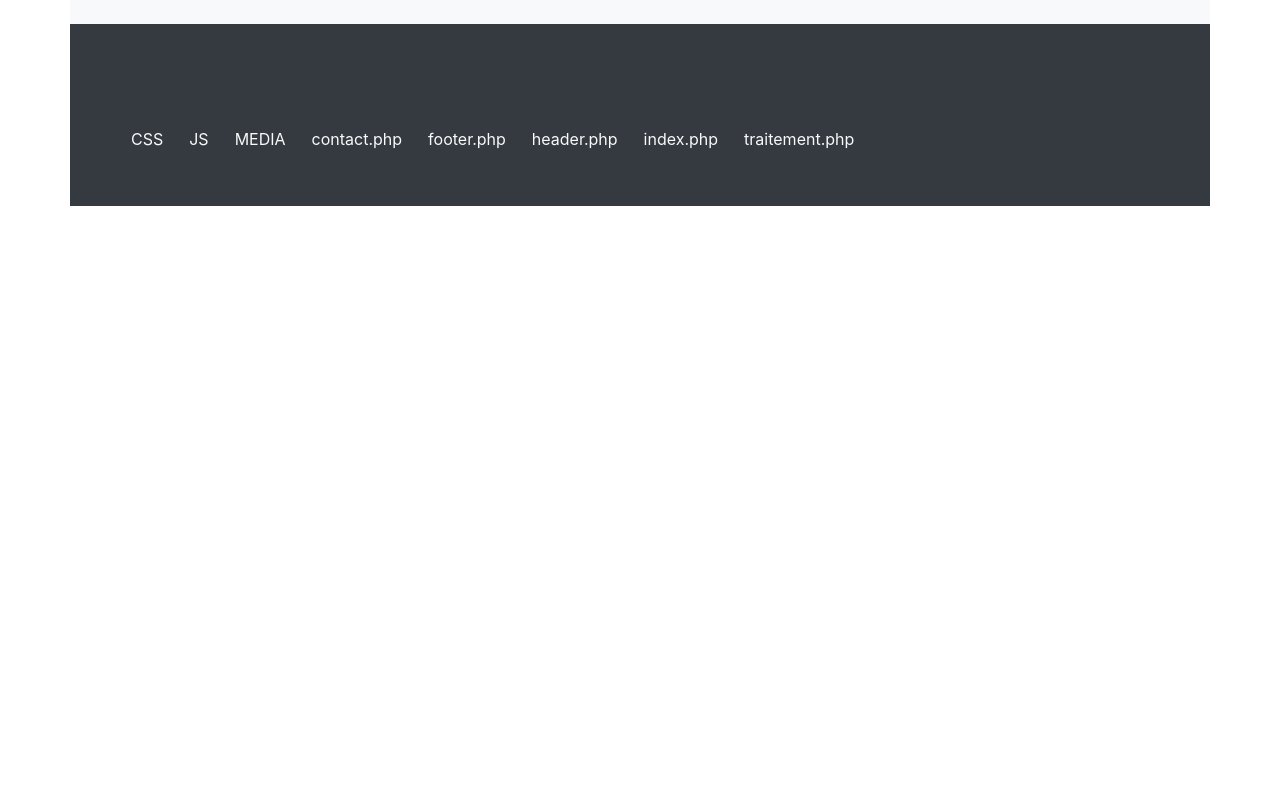
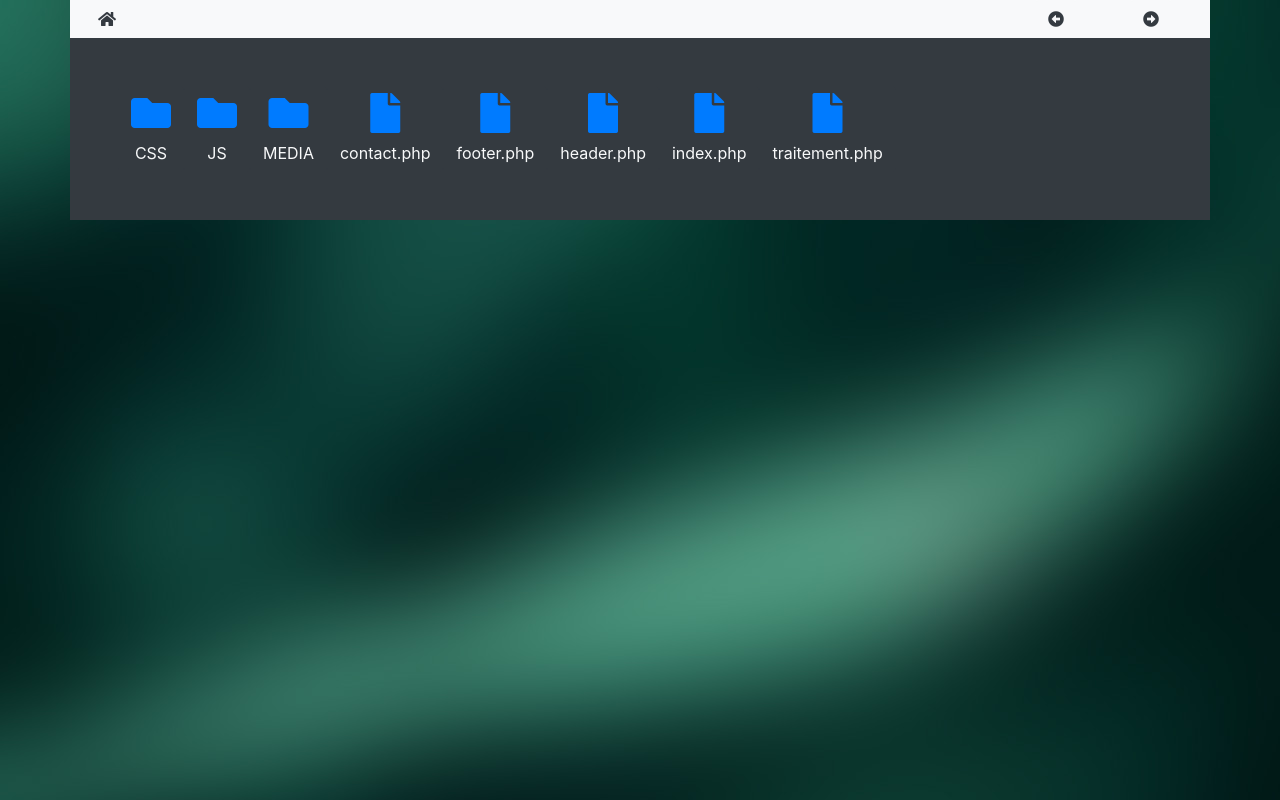
Before and after one commit to Spriinty/explorerfile, a PHP site: page /index.php in a window 1280 px wide. Run offline with PHP 8.4, Linux system fonts and the light colour scheme; some libraries are stand-ins or nearby versions.

Commit message:
Background + Fontawesome icons

```diff
--- a/header.php
+++ b/header.php
@@ -7,7 +7,7 @@
 
     <!-- Bootstrap CSS -->
     <link rel="stylesheet" href="https://stackpath.bootstrapcdn.com/bootstrap/4.3.1/css/bootstrap.min.css" integrity="sha384-ggOyR0iXCbMQv3Xipma34MD+dH/1fQ784/j6cY/iJTQUOhcWr7x9JvoRxT2MZw1T" crossorigin="anonymous">
+    <link rel="stylesheet" href="https://use.fontawesome.com/releases/v5.5.0/css/all.css" integrity="sha384-B4dIYHKNBt8Bc12p+WXckhzcICo0wtJAoU8YZTY5qE0Id1GSseTk6S+L3BlXeVIU" crossorigin="anonymous">
     <link rel="stylesheet" href="css/style.css">
     <title>Explorateur de fichiers</title>
   </head>
-  <body class="body-background">
```
